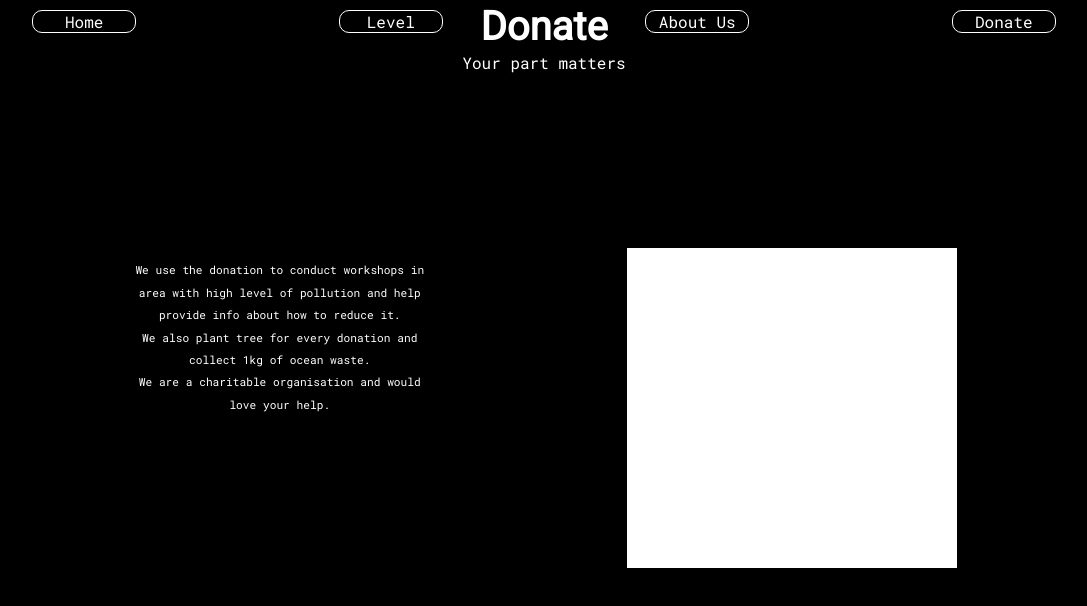
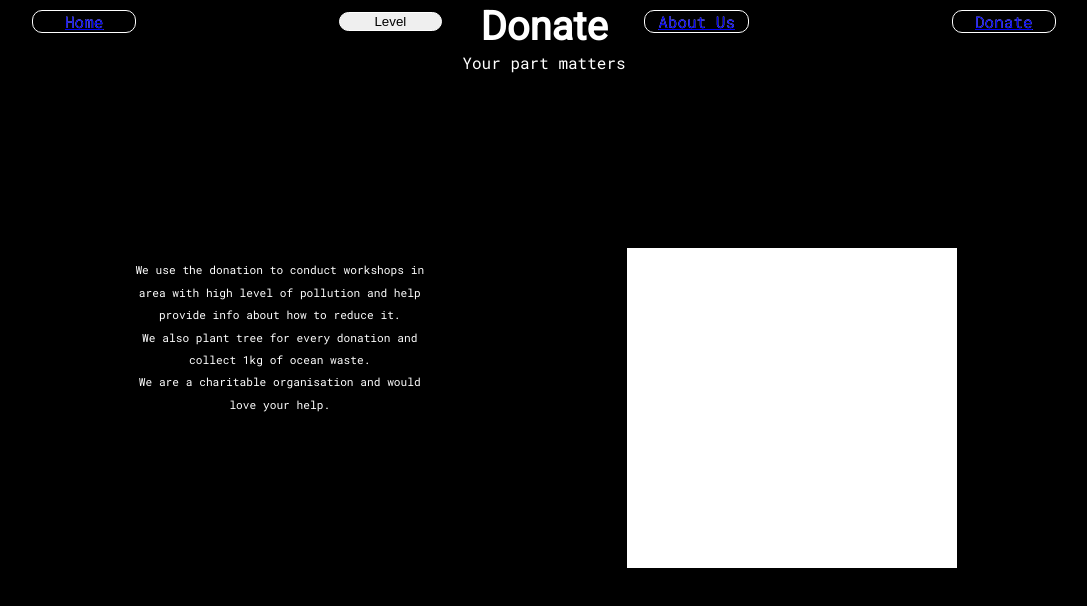
Before and after one commit to Aaryan-Ajith-Dev/Pollert-KatyYouthHacks, a React (Vite) app: page /Donate in a window 1280 px wide. Shown: the top 606 px of the page, without its empty margins (96-1183 px from the left). Built offline with nearby package versions, Linux system fonts and the light colour scheme.

Commit message:
Update Navbar.jsx

```diff
--- a/src/components/Navbar.jsx
+++ b/src/components/Navbar.jsx
@@ -1,16 +1,36 @@
 import React from 'react'
+import { Link } from 'react-router-dom'
+import Level from './Level'
 
 function Navbar() {
+  const winSize = 737
   return (
     <div className='navbar'>
       <div className='nav-items'>
-        <div className='nav-item'>Home</div>
-        <div className='nav-item'>Level</div>
-        <div className='nav-item'>About Us</div>
-        <div className='nav-item'>Donate</div>
+        <Link to='/' className='nav-item'>Home</Link>
+        <Level name='Level' />
+        <Link to='/About' className='nav-item'>About Us</Link>
+        <Link to='/Donate' className='nav-item'>Donate</Link>
       </div>
     </div>
     )
 }
 
 export default Navbar
+
+// import React from 'react'
+
+// function Navbar() {
+//   return (
+//     <div className='navbar'>
+//       <div className='nav-items'>
+//         <div className='nav-item'>Home</div>
+//         <div className='nav-item'>Level</div>
+//         <div className='nav-item'>About Us</div>
+//         <div className='nav-item'>Donate</div>
+//       </div>
+//     </div>
+//     )
+// }
+
+// export default Navbar
```
